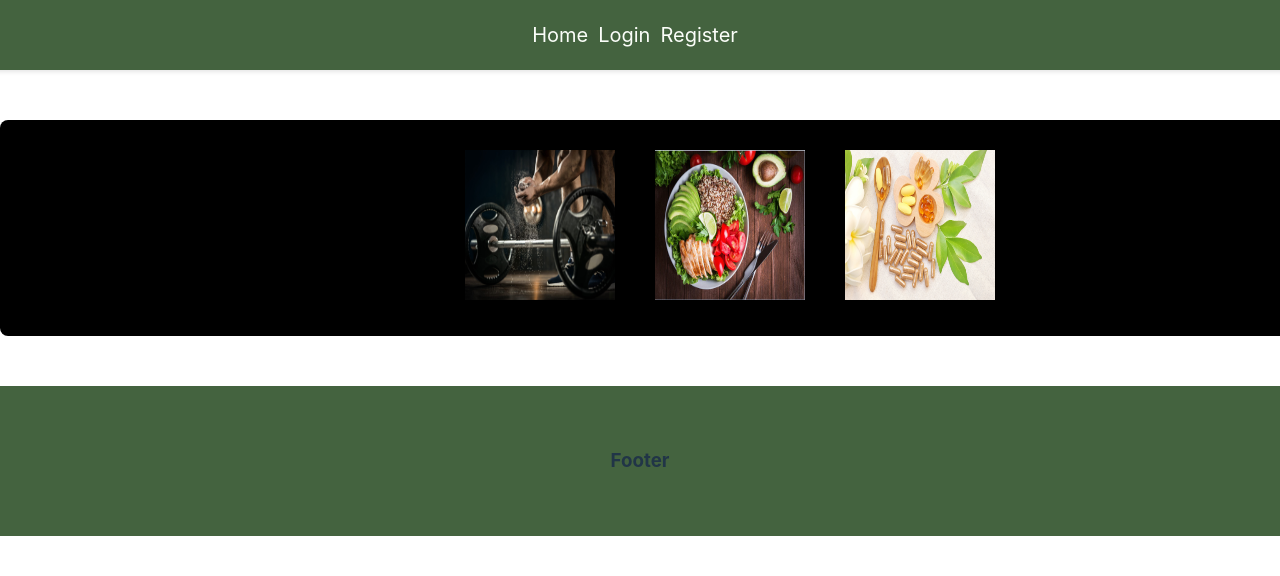
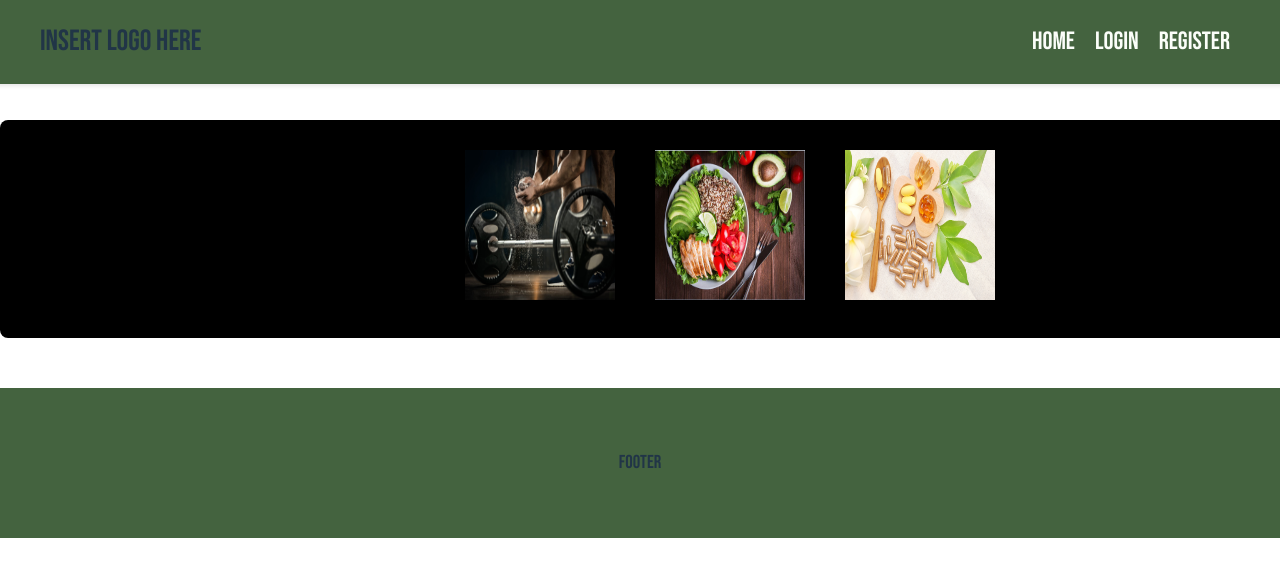
Before and after one commit to Web-Project-1-Team-2/VitalSync-Forum-Application, a React (Vite) app in the folder web-project-2/: page / in a window 1280 px wide. Shown: the top 576 px of the page. Built offline with nearby package versions, Linux system fonts and the light colour scheme; the HTML template or start-up script is replaced by a standard one.

Commit message:
CSS Styling

```diff
--- a/web-project-2/index.html
+++ b/web-project-2/index.html
@@ -1,13 +1,19 @@
 <!doctype html>
 <html lang="en">
+
 <head>
   <meta charset="UTF-8" />
   <link rel="icon" type="image/svg+xml" href="/vite.svg" />
   <meta name="viewport" content="width=device-width, initial-scale=1.0" />
+  <link rel="preconnect" href="https://fonts.googleapis.com">
+  <link rel="preconnect" href="https://fonts.gstatic.com" crossorigin>
+  <link href="https://fonts.googleapis.com/css2?family=Bebas+Neue&display=swap" rel="stylesheet">
   <title>Forum App</title>
 </head>
+
 <body>
   <div id="root"></div>
   <script type="module" src="/src/main.jsx"></script>
 </body>
+
 </html>
--- a/web-project-2/src/App.jsx
+++ b/web-project-2/src/App.jsx
@@ -20,7 +20,7 @@ function App() {
   })
 
   return (
-    <AppContext.Provider value={{ ...state, setAppState: setAppState}}>
+    <AppContext.Provider value={{ ...state, setAppState: setAppState }}>
       <Header />
       <Container>
         <Routes>
@@ -30,7 +30,7 @@ function App() {
           <Route path='/training' element={<Training />} />
           <Route path='/nutrition' element={<Nutrition />} />
           <Route path='/supplements' element={<Supplements />} />
-        <Route path='/create' element={<CreatePost/>} />
+          <Route path='/create' element={<CreatePost />} />
           <Route path='*' element={<PageNotFound />} />
         </Routes>
       </Container>
--- a/web-project-2/src/components/Base/Header/Header.css
+++ b/web-project-2/src/components/Base/Header/Header.css
@@ -6,18 +6,47 @@
     width: 100%;
     position: fixed;
     top: 0;
-    display: block;
+    display: flex;
     box-shadow: 0 2px 4px rgba(0, 0, 0, 0.1);
     text-align: center;
+    justify-content: space-between;
 }
 
 .nav-link {
-    font-size: 20px;
+    font-size: 25px;
     color: #FBFEF9;
     text-decoration: none;
     margin-right: 10px;
 }
 
+.logout-btn {
+    font-family: "Bebas Neue", sans-serif;
+    font-size: 25px;
+    padding: 5px 10px;
+    background-color: #FBFEF9;
+    color: #44633f;
+    border: none;
+    border-radius: 5px;
+    cursor: pointer;
+}
+
+.navigation-strip {
+    display: flex;
+    justify-content: center;
+    gap: 10px;
+    align-items: center;
+    margin-right: 40px;
+}
+
+.navigation-logo {
+    font-size: 25px;
+    margin-left: 40px;
+}
+
+.navigation-logo h3 {
+    margin: 0;
+}
+
 .nav-link:hover {
     color: #bfc2bd;
 }
--- a/web-project-2/src/components/Base/Header/Header.jsx
+++ b/web-project-2/src/components/Base/Header/Header.jsx
@@ -18,10 +18,13 @@ const Header = () => {
 
     return (
         <div className="header">
-            <NavLink to={'/'} className={"nav-link"}>Home</NavLink>
-            {user && <NavLink to={'/create'} className={"nav-link"}>Create</NavLink>}
-            {!user ? <NavLink to={'/login'} className={"nav-link"}>Login</NavLink> : <button onClick={logout} className={"nav-link"}>Logout</button>}
-            {!user && <NavLink to={'/register'} className={"nav-link"}>Register</NavLink>}
+            <div className="navigation-logo"><h3>Insert Logo here</h3></div>
+            <div className="navigation-strip">
+                <NavLink to={'/'} className={"nav-link"}>Home</NavLink>
+                {user && <NavLink to={'/create'} className={"nav-link"}>Create</NavLink>}
+                {!user ? <NavLink to={'/login'} className={"nav-link"}>Login</NavLink> : <button onClick={logout} className={"logout-btn"}>Logout</button>}
+                {!user && <NavLink to={'/register'} className={"nav-link"}>Register</NavLink>}
+            </div>
         </div>
 
     )
--- a/web-project-2/src/components/Logo/Logo.jsx
+++ b/web-project-2/src/components/Logo/Logo.jsx
@@ -1,5 +1,5 @@
 import { Link } from "react-router-dom"
-import styles from './Logo.module.css'
+import './Logo.module.css'
 
 function Logo() {
     return (
--- a/web-project-2/src/index.css
+++ b/web-project-2/src/index.css
@@ -1,7 +1,7 @@
 :root {
-  font-family: Inter, system-ui, Avenir, Helvetica, Arial, sans-serif;
+  font-family: "Bebas Neue", sans-serif;
+  font-weight: 400;
   line-height: 1.5;
-  font-weight: 400;
 
   color-scheme: light dark;
   color: rgba(255, 255, 255, 0.87);
--- a/web-project-2/src/services/user.service.js
+++ b/web-project-2/src/services/user.service.js
@@ -7,7 +7,9 @@ export const getUserByUsername = async (username) => {
 };
 
 export const createUser = async (firstName, lastName, username, uid, email) => {
-    return await set(ref(db, `users/${username}`), { firstName, lastName, username, uid, email, createdOn: new Date().toLocaleDateString(), createdPosts: {}, postCount: 0, level: 'Rookie' });
+    return await set(ref(db, `users/${username}`),
+        { firstName, lastName, username, uid, email, createdOn: new Date().toLocaleDateString(), createdPosts: {}, postCount: 0, level: 'Rookie' }
+    );
 };
 
 export const getUserData = async (uid) => {
```
Also changed, not shown: web-project-2/src/state/app.context.js (deleted, +0 -7 lines). Lines whose indentation alone changed are shown as unchanged.
